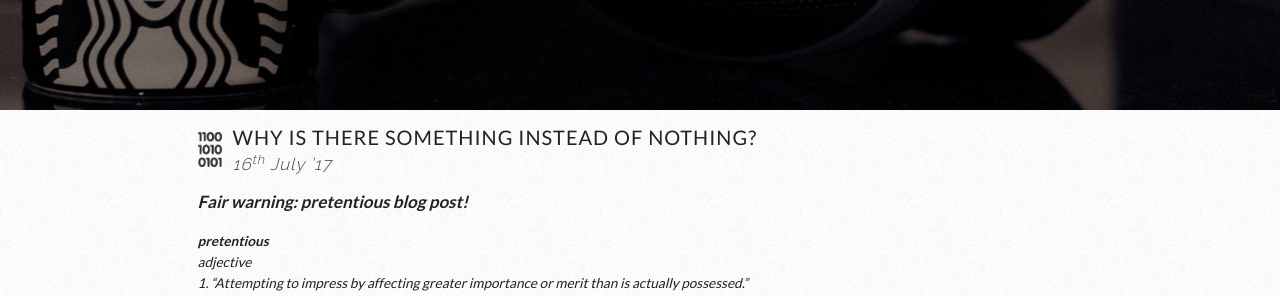
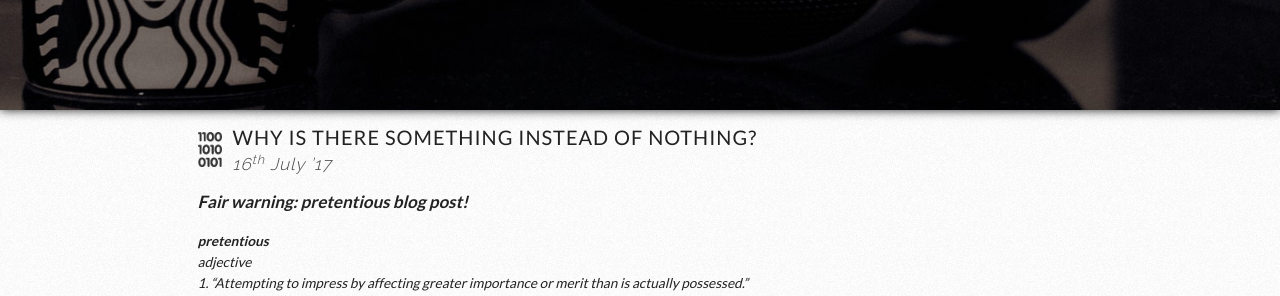
Before and after one commit to vittau/blog, a Jekyll site: the page built from index.html, in a window 1280 px wide. Shown: the part 290-586 px from the top of the page. Built offline with Jekyll 4.4.1, drawn with Linux system fonts in a browser that asks for light colours; the list of posts is cut into pages by our own code.

Commit message:
Box-shadow added on ribbon and footer

```diff
--- a/_sass/_layout.scss
+++ b/_sass/_layout.scss
@@ -4,6 +4,7 @@
     width: 100%;
     height: 400px;
     text-align: center;
+    box-shadow: 0px 0px 10px 0px $shadow-color;
 
     // Non-retina device
     background-image: linear-gradient(rgba(0, 0, 0, 0.5), rgba(0, 0, 0, 0.5)), url($ribbon);
@@ -80,6 +81,7 @@
     height: $footer-height;
     width: 100%;
     display: table;
+    box-shadow: 0px 0px 10px 0px $shadow-color;
     background-position: bottom;
 
     // Non-retina device
--- a/_sass/_variables.scss
+++ b/_sass/_variables.scss
@@ -18,6 +18,7 @@
     $subtitle-colour: #777 !default;
     $caption-colour: #777 !default;
     $border-colour: #e5e5e5 !default;
+    $shadow-color: #222 !default;
 
     // Sizes
     $regular-text-size: 17px !default;
```
